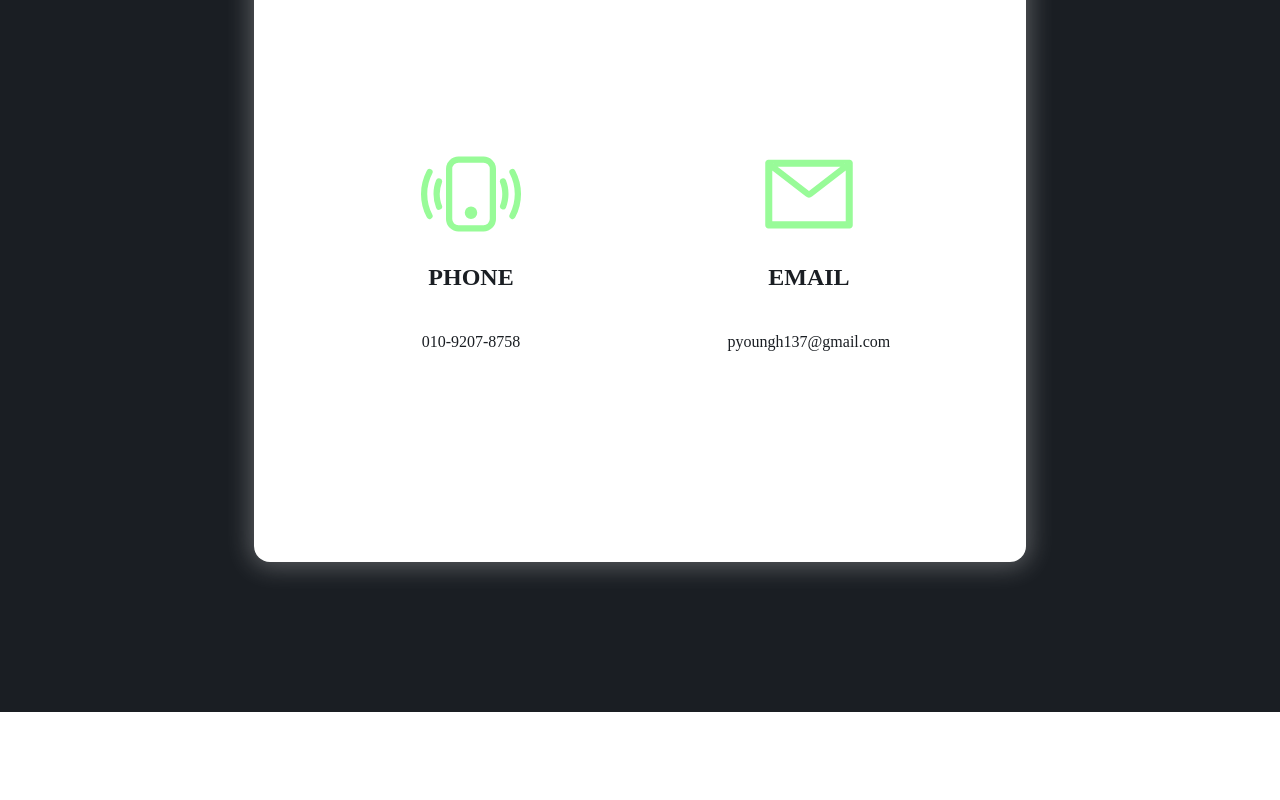
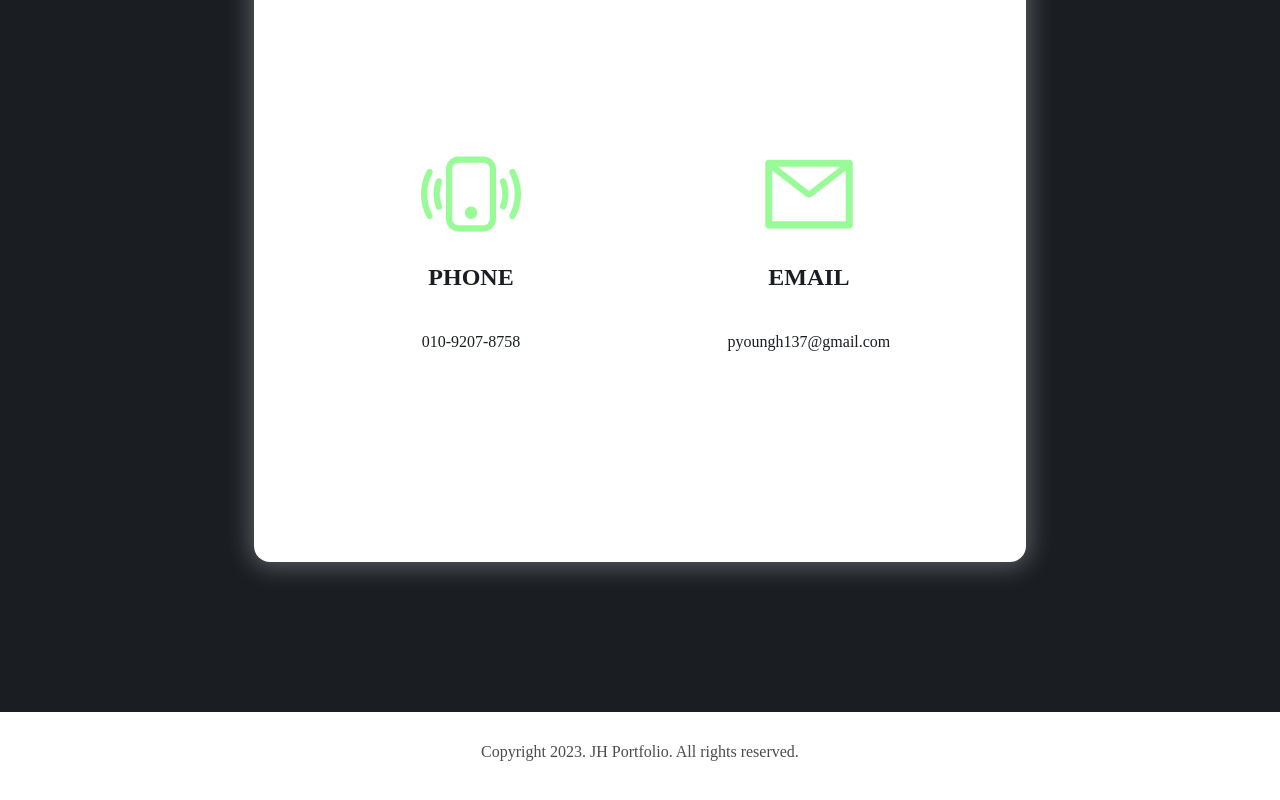
Before and after one commit to bbagbbagn2/PJH-Portfolio, a React (Create React App) app: page / in a window 1280 px wide. Shown: the part 4409-5209 px from the top of the page. Built offline with nearby package versions, Linux system fonts and the light colour scheme.

Commit message:
feat(Footer 생성)

```diff
--- a/src/pages/Footer/Footer.js
+++ /dev/null
@@ -1,15 +0,0 @@
-import React from 'react';
-import styled from 'styled-components';
-
-export default function App() {
-    return(
-        <Footer>
-        </Footer>
-    )
-}
-
-const Footer = styled.footer`
-    padding-top: 3rem;
-    height: 11rem;
-    background: #FFFFFF;
-`;
--- /dev/null
+++ b/src/pages/Footer/Footer.tsx
@@ -0,0 +1,10 @@
+import React from 'react';
+import * as S from './FooterCss.ts';
+
+export default function App(): JSX.Element {
+    return(
+        <S.Footer>
+            <p>Copyright 2023. JH Portfolio. All rights reserved.</p>
+        </S.Footer>
+    )
+}
--- /dev/null
+++ b/src/pages/Footer/FooterCss.ts
@@ -0,0 +1,10 @@
+import styled from 'styled-components';
+
+export const Footer = styled.footer`
+    display: grid;
+    place-items: center;
+    height: 80px;
+    background: #FFFFFF;
+    text-align: center;
+    opacity: 0.7;
+`;
--- a/src/pages/Main/Main.tsx
+++ b/src/pages/Main/Main.tsx
@@ -4,7 +4,7 @@ import Profile from '../Profile/Profile.tsx';
 import Skill from '../Skill/Skill.tsx';
 import Work from '../Work/Work.tsx';
 import Contact from '../Contact/Contact.tsx';
-import Footer from '../Footer/Footer';
+import Footer from '../Footer/Footer.tsx';
 import * as S from './MainCSS.ts';
 
 export default function Main(): JSX.Element {
```
